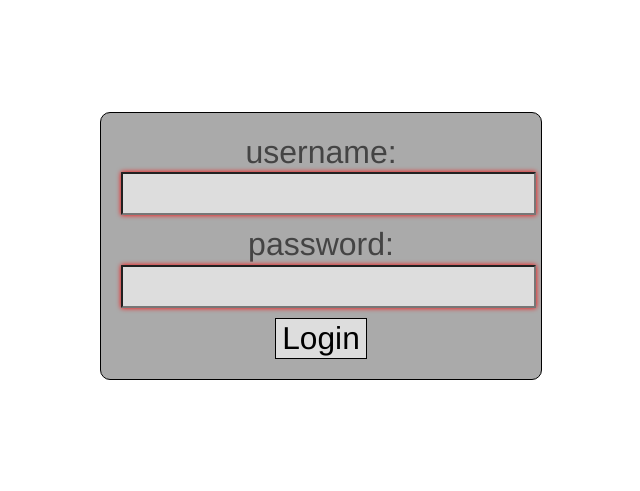
After one commit to explodes/explod.io-paste, a Django app: page /accounts/login/ in a window 1280 px wide. The commit adds this page. Shown: the top 491 px of the page, without its empty margins (319-959 px from the left). Run offline with Django 3.2, Linux system fonts and the light colour scheme; some libraries are stand-ins or nearby versions.

Commit message:
Login view

```diff
--- /dev/null
+++ b/explodio/accounts/forms.py
@@ -0,0 +1,6 @@
+from django import forms
+
+
+class LoginForm(forms.Form):
+    username = forms.CharField()
+    password = forms.CharField(widget=forms.PasswordInput)
--- /dev/null
+++ b/explodio/accounts/static/css/accounts.css
@@ -0,0 +1,36 @@
+body {
+    color:#444;
+    font-size:32px;
+    font-family:HelveticaNeue-Light,helvetica,arial,sans-serif;
+}
+#content {
+    padding:112px;
+}
+#login-form {
+    margin-top:24px;
+    background-color:#aaa;
+    border-radius:10px;
+    border:1px solid black;
+    width:400px;
+    margin:0 auto;
+    text-align:center;
+    padding:20px;
+}
+#login-form label {
+    text-transform:lowercase;
+}
+#login-form input {
+    background-color:#ddd;
+    font-family:HelveticaNeue-Light,helvetica,arial,sans-serif;
+}
+#login-form button {
+    background-color:#ddd;
+    border:1px solid black;
+    font-family:HelveticaNeue-Light,helvetica,arial,sans-serif;
+}
+#messages{
+    margin:0 auto;
+    width:760px;
+    text-align:center;
+    list-style:none;
+}
--- /dev/null
+++ b/explodio/accounts/templates/accounts/base.html
@@ -0,0 +1,5 @@
+{% extends "base.html" %}
+
+{% block css %}
+<link rel="stylesheet" type="text/css" href="{{ STATIC_URL }}css/accounts.css" />
+{% endblock css %}
--- /dev/null
+++ b/explodio/accounts/templates/accounts/login.html
@@ -0,0 +1,9 @@
+{% extends "accounts/base.html" %}
+
+{% block content %}
+<form id="login-form" action="" method="post">
+    {{ login_form.as_p }}
+    <button type="submit">Login</button>
+    {% csrf_token %}
+</form>
+{% endblock %}
--- /dev/null
+++ b/explodio/accounts/urls.py
@@ -0,0 +1,17 @@
+from django.conf.urls import patterns, url
+
+from explodio.accounts import views
+
+
+urlpatterns = patterns('',
+    # The login page.
+    url(r'^login/$',
+        views.LoginView.as_view(),
+        name='login'),
+
+    # The logout page.
+    url(r'^logout/$',
+        views.LogoutView.as_view(),
+        name='logout'),
+
+)
--- /dev/null
+++ b/explodio/accounts/views.py
@@ -0,0 +1,71 @@
+from django import http
+from django.contrib import messages
+from django.contrib.auth import authenticate, login, logout
+from django.core.urlresolvers import reverse
+from django.views.generic import View, TemplateView
+
+from explodio.accounts import forms
+
+
+class LoginView(TemplateView):
+
+    template_name = 'accounts/login.html'
+
+    def get_context_data(self, **kwargs):
+        """
+        Provide context to the template
+        - login_form (LoginForm)
+        :param kwargs: Request **kwargs
+        :return: Context dict
+        """
+        ctx = super(LoginView, self).get_context_data(**kwargs)
+
+        login_form = forms.LoginForm(self.request.POST or None)
+
+        additional = {
+            'login_form' : login_form,
+        }
+        ctx.update(additional)
+        return ctx
+
+    def post(self, request, *args, **kwargs):
+        """
+        Log the user in if they have the credentials
+        :return: HttpResponse
+        """
+        ctx = self.get_context_data(**kwargs)
+
+        login_form = ctx['login_form']
+
+        if login_form.is_valid():
+
+            username = login_form.cleaned_data['username']
+            password = login_form.cleaned_data['password']
+
+            user = authenticate(username=username, password=password)
+
+            if user is not None:
+                if user.is_active:
+                    login(request, user)
+                    messages.info(request, 'You are successfully logged in')
+                    next = request.GET.get('next', None)
+                    if not next:
+                        next = reverse('accounts:login')
+                    return http.HttpResponseRedirect(next)
+                else:
+                    messages.warning(request, 'This account is disabled')
+            else:
+                messages.error(request, 'Invalid username/password')
+        return self.render_to_response(ctx)
+
+class LogoutView(View):
+
+    def get(self, request, *args, **kwargs):
+        logout(request)
+        next = request.GET.get('next', request.POST.get('next', None))
+        if not next:
+            next = reverse('accounts:login')
+        return http.HttpResponseRedirect(next)
+
+    def post(self, request, *args, **kwargs):
+        return self.get(request, *args, **kwargs)
--- a/explodio/main/templates/base.html
+++ b/explodio/main/templates/base.html
@@ -35,7 +35,7 @@ d888 '88%"     8888        888I  888I   888R    888R I888>  888E  888E
     </ul>
     {% endif %}{% endblock messages %}
 
-    {% block content %}{% endblock content %}
+    <div id="content">{% block content %}{% endblock content %}</div>
     {% compress js %}{% block js %}{% endblock js %}{% endcompress %}
   </body>
 </html>
--- a/explodio/settings/settings.py
+++ b/explodio/settings/settings.py
@@ -43,6 +43,7 @@ TEMPLATE_DIRS = (
     rel('main', 'templates'),
     rel('paste', 'templates'),
     rel('xfit', 'templates'),
+    rel('accounts', 'templates'),
 )
 
 INSTALLED_APPS = (
@@ -60,6 +61,7 @@ INSTALLED_APPS = (
     'explodio.main',
     'explodio.paste',
     'explodio.xfit',
+    'explodio.accounts',
 )
 
 LOGGING = {
--- a/explodio/urls.py
+++ b/explodio/urls.py
@@ -7,5 +7,6 @@ urlpatterns = patterns('',
     url(r'^', include('explodio.main.urls', namespace='main')),
     url(r'^paste/', include('explodio.paste.urls', namespace='paste')),
     url(r'^xfit/', include('explodio.xfit.urls', namespace='xfit')),
+    url(r'^accounts/', include('explodio.accounts.urls', namespace='accounts')),
     url(r'^admin/', include(admin.site.urls)),
 )
--- a/explodio/xfit/static/css/xfit.css
+++ b/explodio/xfit/static/css/xfit.css
@@ -1,10 +1,10 @@
 body {
-    color:#444;
+    color:#083d3d;
     font-family:HelveticaNeue-Light,helvetica,arial,sans-serif;
 }
 
 a,a:active,a:visited{
-    color:#444;
+    color:#083d3d;
     text-decoration:underline;
 }
 
--- a/explodio/xfit/templates/xfit/base.html
+++ b/explodio/xfit/templates/xfit/base.html
@@ -3,6 +3,3 @@
 {% block css %}
 <link rel="stylesheet" type="text/css" href="{{ STATIC_URL }}css/xfit.css" />
 {% endblock css %}
-
-{% block content %}
-{% endblock content %}
--- a/explodio/xfit/urls.py
+++ b/explodio/xfit/urls.py
@@ -1,15 +1,18 @@
 from django.conf.urls import patterns, url
+from django.contrib.auth.decorators import login_required
 
 from explodio.xfit import views
 
 
 urlpatterns = patterns('',
     # The WOD page.
-    url(r'^$', views.IndexView.as_view(), name='index'),
+    url(r'^$',
+        login_required(views.IndexView.as_view()),
+        name='index'),
 
     # The WOD page stats.
     url(r'^(?P<year>\d{4})/(?P<month>\d{1,2})/(?P<day>\d{1,2})/$',
-        views.IndexView.as_view(),
+        login_required(views.IndexView.as_view()),
         name='index'),
 
     # The comparison page.
```
Also changed, not shown: explodio/accounts/__init__.py (added).
